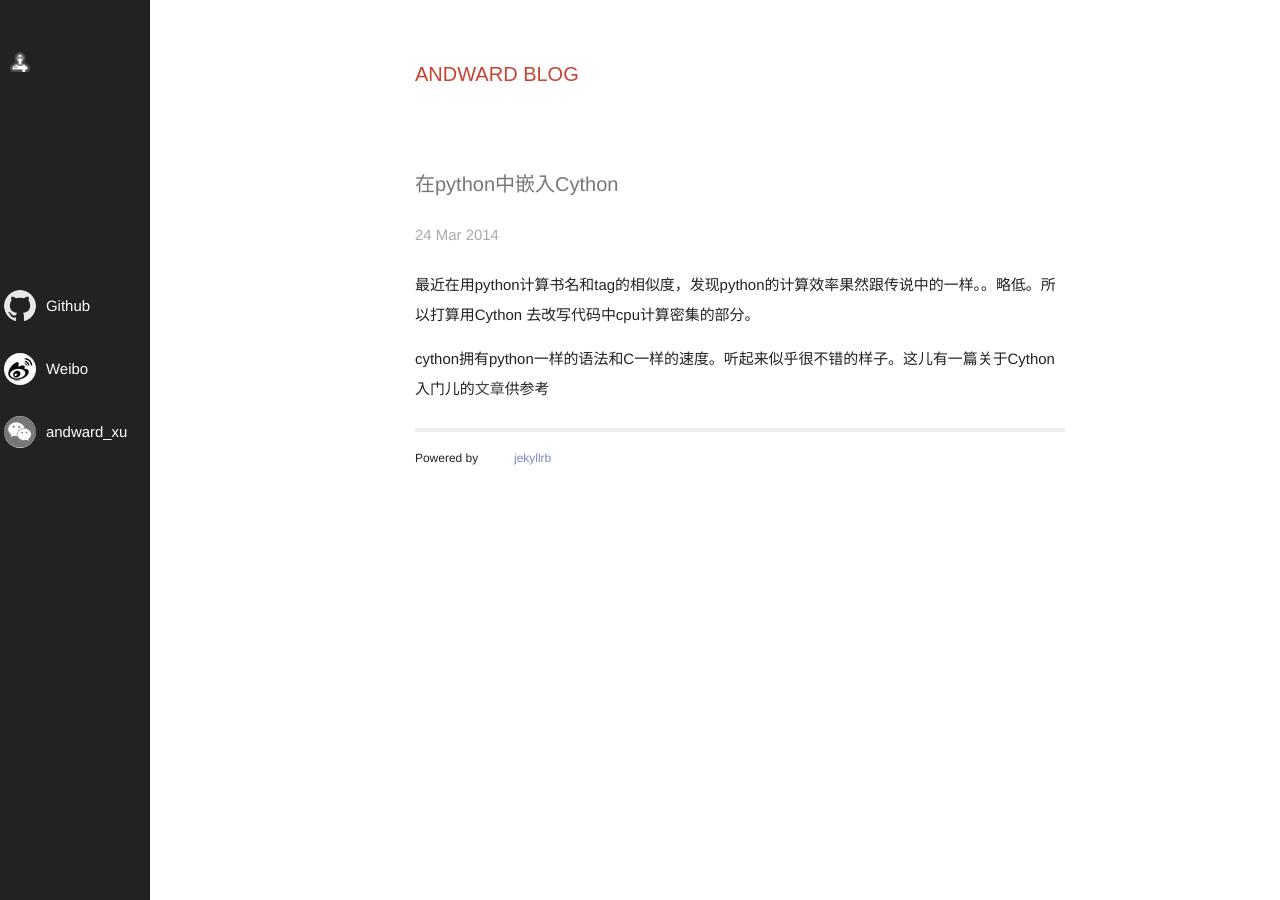
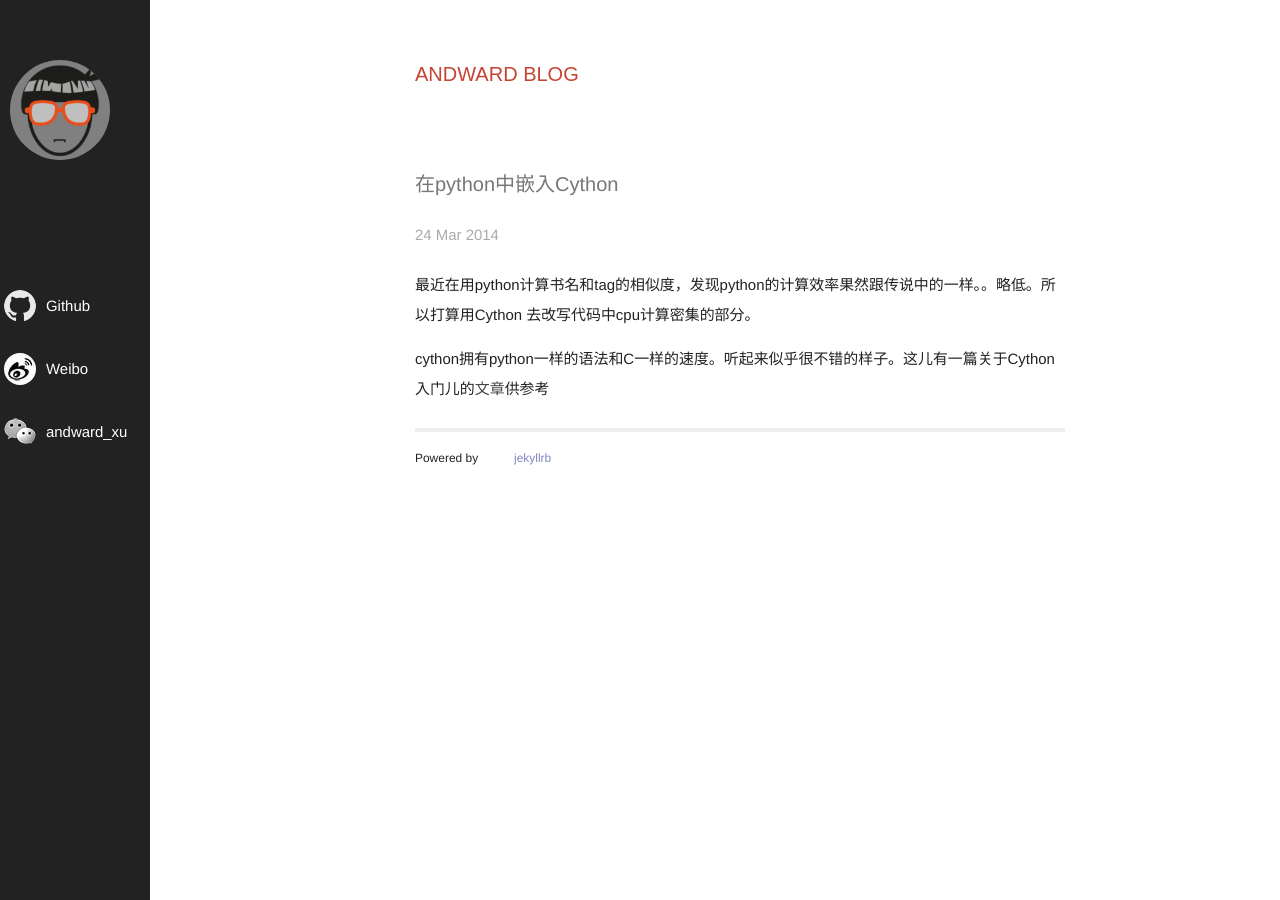
Before and after one commit to andward/andward.github.io, a Jekyll site: the page built from _posts/2014-3-24-cython-practice.markdown, in a window 1280 px wide. Built offline with Jekyll 4.4.1, drawn with Linux system fonts in a browser that asks for light colours; nearby versions of some CDN libraries; Markdown is read by kramdown in place of the engine named in the settings.

Commit message:
refine UI

```diff
--- a/_layouts/post.html
+++ b/_layouts/post.html
@@ -4,7 +4,7 @@ layout: default
 <div class='side_bar'>
 	<div class='logo'>
 		<a href="/">
-			<img src="/images/google.ico">
+			<img src="/images/logo.png">
 		</a>
 	</div>
 	<div class='icon_list'>
@@ -22,7 +22,7 @@ layout: default
 				</a>
 			</li>
 			<li>
-				<img src="/images/weixin.jpeg">
+				<img src="/images/weixin.png">
 				<span>andward_xu</span>
 			</li>
 		</ul>
--- a/css/main.css
+++ b/css/main.css
@@ -175,14 +175,19 @@ a:visited { color: #a0a; text-decoration:none;}
 }
 .logo
 {
-  margin: 3.5em 0 5em 0;
+  margin: 4em 0 5em 0;
+  height: 20px;
   width: 100%;
 }
 .logo img
 {
-  width: 20px;
-  height: 20px;
-  margin-left: 10px;
+  width: 100px;
+  height: 100px;
+  right: 40px;
+  position: absolute;
+  -webkit-border-radius: 50%;
+  border-radius: 50%;
+  background-color: gray;
 }
 .icon_list
 {
@@ -207,6 +212,10 @@ a:visited { color: #a0a; text-decoration:none;}
   position: absolute;
   line-height: 32px;
   padding-left: 10px;
+}
+.icon_list span:hover
+{
+  color: #C74433;
 }
 /*****************************************************************************/
 /*
--- a/js/index.js
+++ b/js/index.js
@@ -6,19 +6,20 @@ $(document).ready(function($) {
 
 
 function hoverBar() {
+	var left_distance = ($(window).width() - 650) / 2;
 	$(".side_bar").hover(function() {
-		$(this).animate({
+		$(this).stop().animate({
 			width: 150
 		}, 300);
-		$(".article").animate({
-			left: "+=100px"
+		$(".article").stop().animate({
+			left: left_distance + 100
 		}, 300);
 	}, function() {
-		$(this).animate({
+		$(this).stop().animate({
 			width: 40
 		}, 300);
-		$(".article").animate({
-			left: "-=100px"
+		$(".article").stop().animate({
+			left: left_distance
 		}, 300);
 	});
 }
```
Also changed, not shown: images/logo.png (added), images/weixin.jpeg (deleted), images/weixin.png (added).
